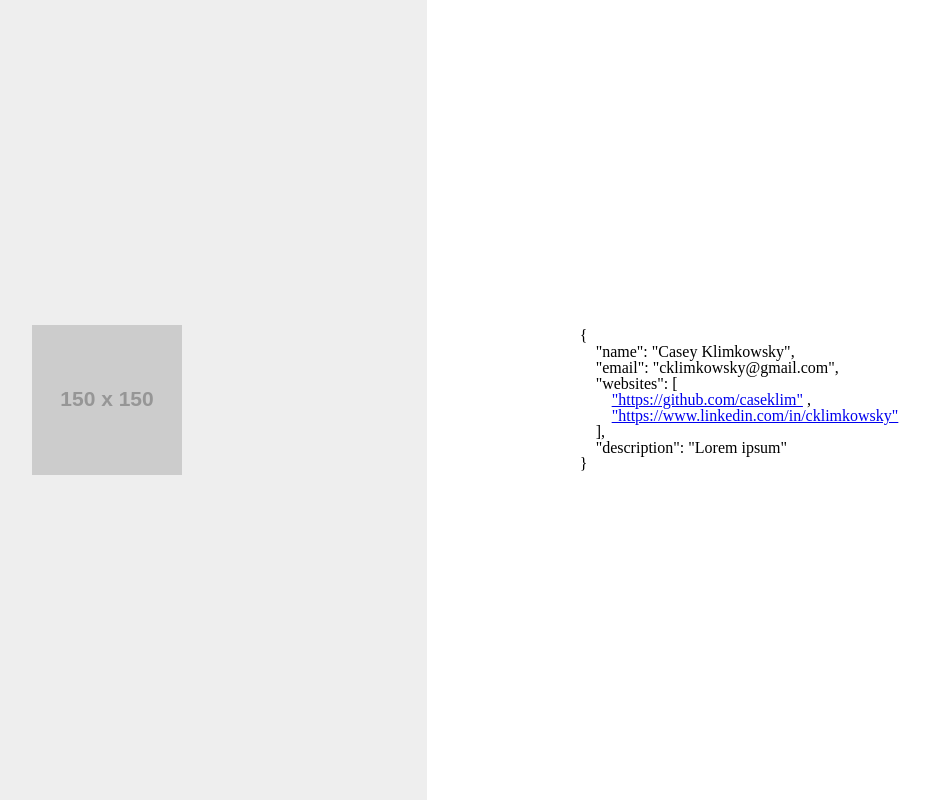
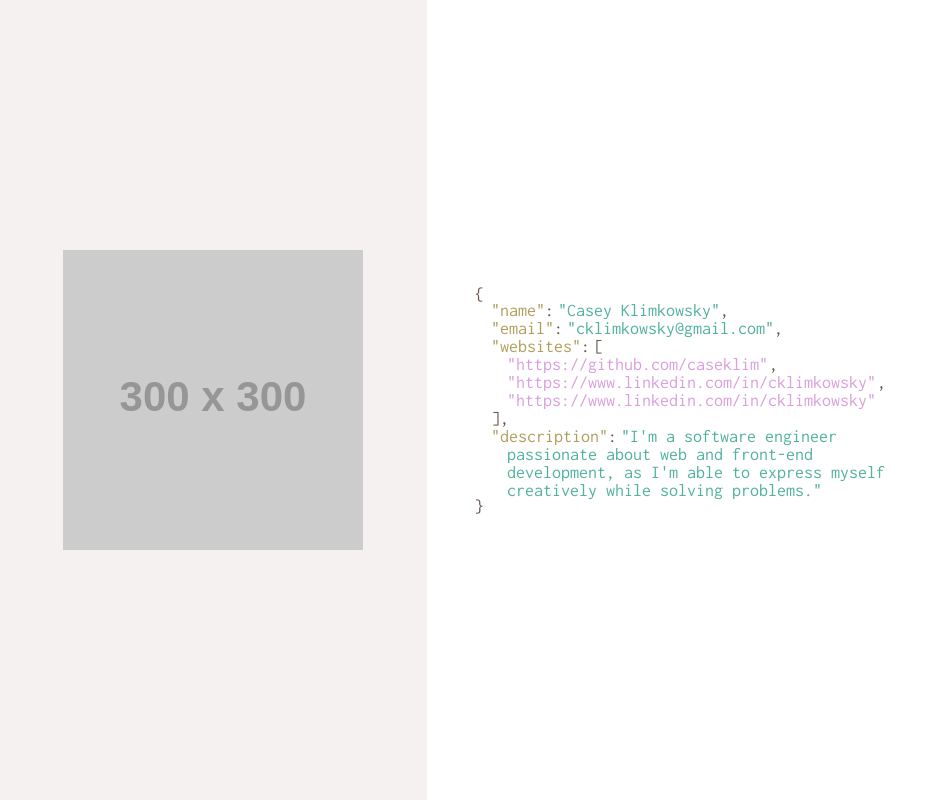
Before and after one commit to caseklim/caseklim.github.io, a website built with webpack: page src/index.html in a window 1280 px wide. Shown: the whole page, without its empty margins (213-1142 px from the left). Built offline with nearby package versions, Linux system fonts and the light colour scheme; placeholder pictures from the web are drawn by us.

Commit message:
It's starting to look pretty! yay! :tada:

```diff
--- a/src/index.html
+++ b/src/index.html
@@ -4,36 +4,64 @@
   <meta charset="UTF-8">
   <meta name="viewport" content="width=device-width, initial-scale=1">
   <title>Casey Klimkowsky</title>
+  <link href="https://fonts.googleapis.com/css?family=Inconsolata:400,700" rel="stylesheet">
 </head>
 <body>
 
-  <div class="page">
-    <aside class="page__column">
-      <img src="http://via.placeholder.com/150x150">
+  <div class="grid">
+    <aside class="grid__column" role="region">
+      <img class="photo" src="http://via.placeholder.com/300x300" alt="" role="presentation">
     </aside>
 
-    <main class="page__column">
-      <dl class="attributes">
-        <dt class="attributes__key">"name":</dt>
-        <dd class="attributes__value">"Casey Klimkowsky"</dd>
+    <main class="grid__column">
+      <dl class="json">
+        <dt class="json__key">"name"</dt>
+        <dd class="json__value">"Casey Klimkowsky"</dd>
 
-        <dt class="attributes__key">"email":</dt>
-        <dd class="attributes__value">"cklimkowsky@gmail.com"</dd>
+        <dt class="json__key">"email"</dt>
+        <dd class="json__value">"cklimkowsky@gmail.com"</dd>
 
-        <dt class="attributes__key">"websites":</dt>
-        <dd class="attributes__value attributes__value--array">
-          <ul class="attributes__list">
-            <li class="attributes__value">
-              <a href="https://github.com/caseklim">"https://github.com/caseklim"</a>
+        <dt class="json__key">"websites"</dt>
+        <dd class="json__value json__value--array">
+          <ul class="json__array">
+            <li class="json__value json__value--link">
+              <a
+                href="https://github.com/caseklim"
+                rel="noopener noreferrer"
+                role="link"
+                target="_blank"
+              >
+                "https://github.com/caseklim"
+              </a>
             </li>
-            <li class="attributes__value">
-              <a href="https://www.linkedin.com/in/cklimkowsky">"https://www.linkedin.com/in/cklimkowsky"</a>
+            <li class="json__value json__value--link">
+              <a
+                href="https://www.linkedin.com/in/cklimkowsky"
+                rel="noopener noreferrer"
+                role="link"
+                target="_blank"
+              >
+                "https://www.linkedin.com/in/cklimkowsky"
+              </a>
             </li>
+            <li class="json__value json__value--link">
+                <a
+                  href="https://www.linkedin.com/in/cklimkowsky"
+                  rel="noopener noreferrer"
+                  role="link"
+                  target="_blank"
+                >
+                  "https://www.linkedin.com/in/cklimkowsky"
+                </a>
+              </li>
           </ul>
         </dd>
 
-        <dt class="attributes__key">"description":</dt>
-        <dd class="attributes__value">"Lorem ipsum"</dd>
+        <dt class="json__key">"description"</dt>
+        <dd class="json__value">
+          "I'm a software engineer passionate about web and front-end development,
+          as I'm able to express myself creatively while solving problems."
+        </dd>
       </dl>
     </main>
   </div>
--- /dev/null
+++ b/src/styles/base/_color.scss
@@ -0,0 +1,7 @@
+$background-aside: #f4f1f0;
+$background-main: #ffffff;
+
+$color-brackets: #6a5750;
+$color-key: #b29e5c;
+$color-link: #da9fde;
+$color-value: #53b29e;
--- /dev/null
+++ b/src/styles/base/_typography.scss
@@ -0,0 +1,3 @@
+body {
+  font-family: "Inconsolata", monospace;
+}
--- a/src/styles/blocks/_attributes.scss
+++ /dev/null
@@ -1,58 +0,0 @@
-.attributes {
-  position: relative;
-
-  &::before {
-    position: absolute;
-    left: -16px;
-    top: -16px;
-
-    content: "{";
-  }
-
-  &::after {
-    position: absolute;
-    left: -16px;
-    bottom: -16px;
-
-    content: "}";
-  }
-
-  &__key {
-    float: left;
-    clear: left;
-    margin-right: 4px;
-  }
-
-  &__value {
-    &::after {
-      content: ",";
-    }
-
-    &:last-child {
-      &::after {
-        content: none;
-      }
-    }
-
-    &--array {
-      &::before {
-        content: "[";
-      }
-
-      &::after {
-        content: "],";
-      }
-
-      &:last-child {
-        &::after {
-          content: "]";
-        }
-      }
-    }
-  }
-
-  // TODO: Come up with a better class name
-  &__list {
-    margin-left: 16px;
-  }
-}
--- /dev/null
+++ b/src/styles/components/_json.scss
@@ -0,0 +1,110 @@
+.json {
+  margin: 10%;
+  margin-right: auto;
+  max-width: 65%;
+  position: relative;
+
+  font-size: 18px;
+
+  color: $color-brackets;
+
+  // TODO: Create a mixin or define breakpoints elsewhere
+  @media only screen and (max-width: 1224px) {
+    margin-right: 10%;
+
+    font-size: 16px;
+  }
+
+  &::before {
+    position: absolute;
+    left: -16px;
+    top: -16px;
+
+    content: "{";
+  }
+
+  &::after {
+    position: absolute;
+    left: -16px;
+    bottom: -16px;
+
+    content: "}";
+  }
+
+  &__key {
+    float: left;
+    clear: left;
+    margin-right: 4px;
+
+    color: $color-key;
+
+    &::after {
+      color: $color-brackets;
+
+      content: ":";
+    }
+  }
+
+  &__value {
+    margin-left: 16px;
+
+    color: $color-value;
+
+    &::after {
+      color: $color-brackets;
+
+      content: ",";
+    }
+
+    &:last-child {
+      &::after {
+        content: none;
+      }
+    }
+
+    &--array {
+      color: $color-brackets;
+
+      &::before {
+        content: "[";
+      }
+
+      &::after {
+        margin-left: -16px;
+
+        content: "],";
+      }
+
+      &:last-child {
+        &::after {
+          content: "]";
+        }
+      }
+    }
+
+    &--link {
+      color: $color-link;
+
+      a {
+        margin-right: -8px;
+
+        text-decoration: none;
+        word-break: break-all;
+
+        color: inherit;
+
+        &:active,
+        &:focus,
+        &:hover {
+          text-decoration: underline;
+
+          outline: none;
+        }
+      }
+    }
+  }
+
+  &__array {
+    margin-left: -16px;
+  }
+}
--- /dev/null
+++ b/src/styles/components/_photo.scss
@@ -0,0 +1,11 @@
+.photo {
+  margin: 10%;
+  margin-left: auto;
+  max-width: 300px;
+
+  // TODO: Create a mixin or define breakpoints elsewhere
+  @media only screen and (max-width: 1224px) {
+    margin-left: 10%;
+    max-width: 250px;
+  }
+}
--- a/src/styles/index.scss
+++ b/src/styles/index.scss
@@ -1,6 +1,15 @@
-// Reset styles for base HTML tags
+// Base styles
+@import "base/color";
 @import "base/reset";
+@import "base/typography";
 
-// Layout
-@import "blocks/attributes";
-@import "blocks/page";
+// Component-specific styles
+@import "components/json";
+@import "components/photo";
+
+// Layout styles
+@import "layout/grid";
+
+// Utilities
+@import "utils/mixins";
+@import "utils/variables";
--- a/src/styles/blocks/_page.scss
+++ b/src/styles/layout/_grid.scss
@@ -1,4 +1,4 @@
-.page {
+.grid {
   display: grid;
   grid-column-gap: 0;
   grid-row-gap: 0;
@@ -8,7 +8,7 @@
   height: 100vh;
 
   // TODO: Create a mixin or define breakpoints elsewhere
-  @media only screen and (max-width: 320px) {
+  @media only screen and (max-width: 1224px) {
     grid-template-columns: 100%;
     grid-template-rows: repeat(2, 50%);
   }
@@ -22,8 +22,11 @@
     width: 100%;
 
     &:first-child {
-      // TODO: Create variables for colors
-      background: #eeeeee;
+      background: $background-aside;
+    }
+
+    &:last-child {
+      background: $background-main;
     }
   }
 }
```
Also changed, not shown: src/styles/utils/_mixins.scss (added), src/styles/utils/_variables.scss (added).
